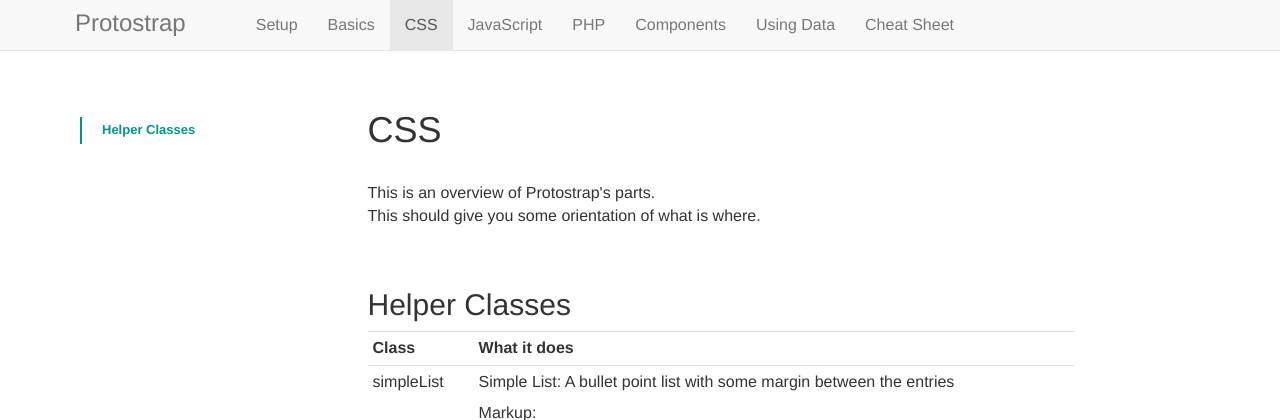
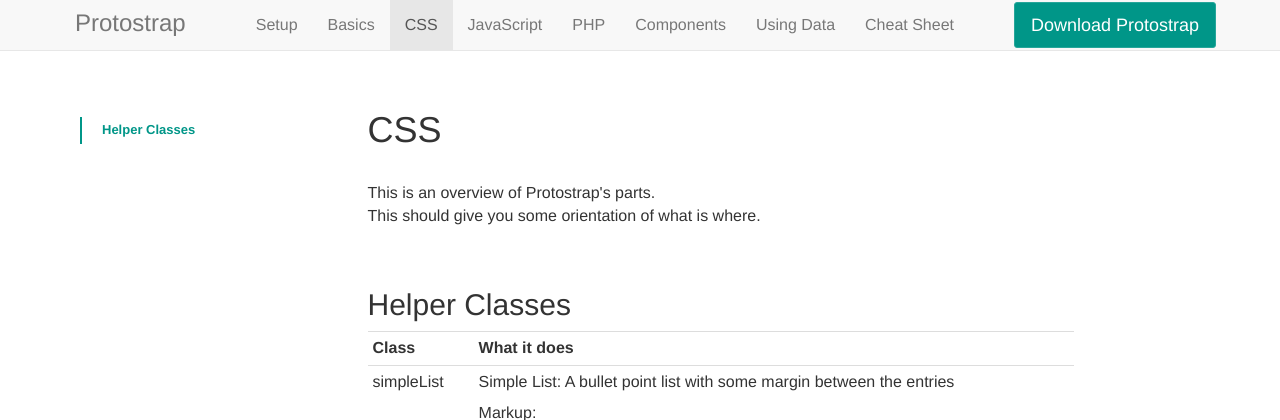
Before and after one commit to lessamess/protostrap-site, a PHP site: page /protostrap/css.php in a window 1280 px wide. Shown: the top 420 px of the page. Run offline with PHP 8.4, Linux system fonts and the light colour scheme; some libraries are stand-ins or nearby versions.

Commit message:
download button

```diff
--- a/assets/css/main.css
+++ b/assets/css/main.css
@@ -206,6 +206,18 @@ table.table.table-plain tr td:first-child{
     padding-left: 0;
 }
 
+#dowloadButton {
+    position: fixed;
+    right: 5vw;
+    top: 2px;
+    z-index: 9999;
+}
+@media (max-width: 979px) {
+    #dowloadButton {
+        display: none;
+    }
+}
+
 /* all links */
 .ps-docs-sidebar .nav>li>a {
     color: #999;
--- a/snippets/navBarTop.php
+++ b/snippets/navBarTop.php
@@ -13,7 +13,7 @@ foreach ($navKeys as $key => $item){
  }
 ?>
 
-
+<div id="dowloadButton" class="btn btn-success btn-lg">Download Protostrap</div>
 
 <header role="banner" class="navbar navbar-default navbar-fixed-top ">
   <div class="container">
```
